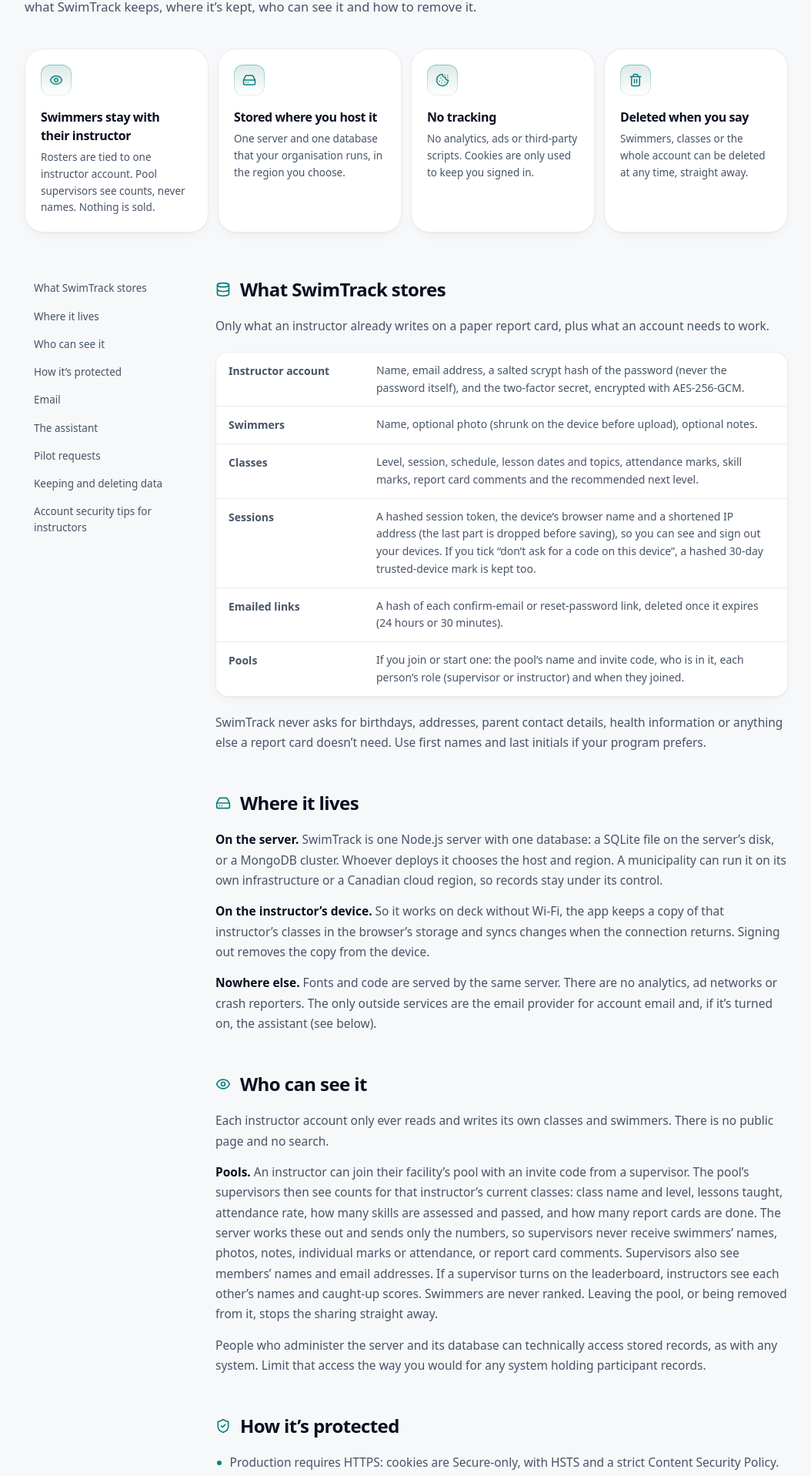
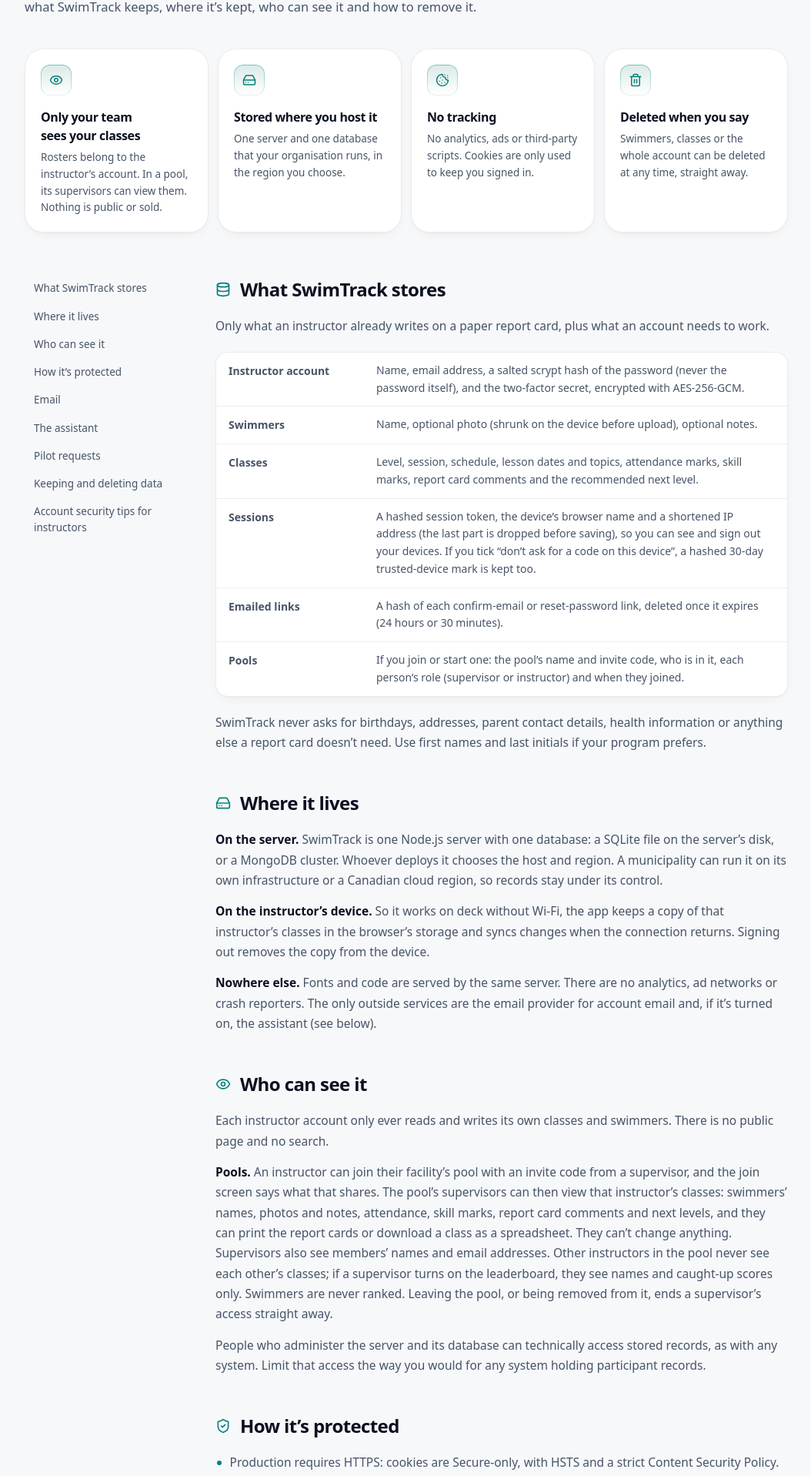
Before and after one commit to gulb1t/lanemark, a React (Vite) app: page /privacy in a window 1280 px wide. Shown: the part 314-2231 px from the top of the page at 77% size, without its empty margins (107-1161 px from the left). Built offline with nearby package versions, Linux system fonts and the light colour scheme; no server answers.

Commit message:
docs(pools): say supervisors can view members' classes in full
Privacy page, FAQ, README and assistant now describe the view-only class
access instead of counts only.

```diff
--- a/src/pages/Landing.tsx
+++ b/src/pages/Landing.tsx
@@ -539,7 +539,7 @@ const FAQ = [
   ['Is SwimTrack free?', 'Yes, for instructors: create an account and use every feature. Pools and cities can add setup, class-list imports, priority support and their own server (see Pricing). You can also self-host it: it’s a single Node server with a built-in SQLite database.'],
   ['Does it work without Wi-Fi?', 'Yes. Once you’ve opened SwimTrack on a device, the app itself is kept on it, so it opens with no signal. Every edit saves on the device first and syncs when you’re back online. The sync pill in the top bar always shows where things stand.'],
   ['Where is swimmer data stored?', 'On the server and database whoever runs SwimTrack chooses (a city can host it itself, in Canada), plus an offline copy on the instructor’s own device. Swimmer records never go to a third party. The privacy page has the details.'],
-  ['Can a supervisor see every class?', 'Yes, with a pool. Instructors join with an invite code, and supervisors see each class’s attendance, skills assessed and report cards done, plus rankings of which classes and instructors are most caught up. They see counts only, never swimmers’ names, marks or comments, and swimmers are never ranked.'],
+  ['Can a supervisor see every class?', 'Yes, with a pool. Instructors join with an invite code, and supervisors get an overview of every class’s attendance, skills assessed and report cards done, plus rankings of which classes and instructors are most caught up. They can open any class to check attendance, skill marks and comments, or print its report cards, but only the instructor can change it. Swimmers are never ranked.'],
   ['Does it follow the report card manual?', 'Comments are built from the manual’s passing and not-yet-passing templates and must-sees, incomplete items are highlighted like the paper card, and SwimTrack warns when a comment names fewer than two items, mentions attendance or behaviour, or moves up a swimmer who hasn’t passed every item.'],
   ['Which programs does it cover?', `The Lifesaving Society’s Swim for Life levels (Parent & Tot, Preschool 1–5, Swimmer 1–6), Swim Patrol (Rookie, Ranger, Star), Bronze Star and Teen/Adult 1–3: ${LEVELS.length} levels in total.`],
   ['Can I change the skills?', 'Every class gets its own editable copy of its level’s skills. Rename, reorder, add or remove them without touching the presets.'],
--- a/src/pages/Privacy.tsx
+++ b/src/pages/Privacy.tsx
@@ -6,7 +6,7 @@ import { Logo, Wordmark } from '../components/Logo'
 import { ThemeToggle } from '../components/ThemeToggle'
 
 const GLANCE = [
-  { icon: Eye, title: 'Swimmers stay with their instructor', body: 'Rosters are tied to one instructor account. Pool supervisors see counts, never names. Nothing is sold.' },
+  { icon: Eye, title: 'Only your team sees your classes', body: 'Rosters belong to the instructor’s account. In a pool, its supervisors can view them. Nothing is public or sold.' },
   { icon: HardDrive, title: 'Stored where you host it', body: 'One server and one database that your organisation runs, in the region you choose.' },
   { icon: Cookie, title: 'No tracking', body: 'No analytics, ads or third-party scripts. Cookies are only used to keep you signed in.' },
   { icon: Trash2, title: 'Deleted when you say', body: 'Swimmers, classes or the whole account can be deleted at any time, straight away.' },
@@ -65,11 +65,11 @@ const SECTIONS: { id: string; title: string; icon: typeof Eye; body: ReactNode }
       <>
         <p>Each instructor account only ever reads and writes its own classes and swimmers. There is no public page and no search.</p>
         <p>
-          <b>Pools.</b> An instructor can join their facility’s pool with an invite code from a supervisor. The pool’s supervisors then see counts for that instructor’s
-          current classes: class name and level, lessons taught, attendance rate, how many skills are assessed and passed, and how many report cards are done. The server
-          works these out and sends only the numbers, so supervisors never receive swimmers’ names, photos, notes, individual marks or attendance, or report card comments.
-          Supervisors also see members’ names and email addresses. If a supervisor turns on the leaderboard, instructors see each other’s names and caught-up scores.
-          Swimmers are never ranked. Leaving the pool, or being removed from it, stops the sharing straight away.
+          <b>Pools.</b> An instructor can join their facility’s pool with an invite code from a supervisor, and the join screen says what that shares. The pool’s
+          supervisors can then view that instructor’s classes: swimmers’ names, photos and notes, attendance, skill marks, report card comments and next levels, and
+          they can print the report cards or download a class as a spreadsheet. They can’t change anything. Supervisors also see members’ names and email addresses.
+          Other instructors in the pool never see each other’s classes; if a supervisor turns on the leaderboard, they see names and caught-up scores only. Swimmers are
+          never ranked. Leaving the pool, or being removed from it, ends a supervisor’s access straight away.
         </p>
         <p>
           People who administer the server and its database can technically access stored records, as with any system. Limit that access the way you would for any
```
Also changed, not shown: 2 other files (tests, documents, lock files or other folders).
